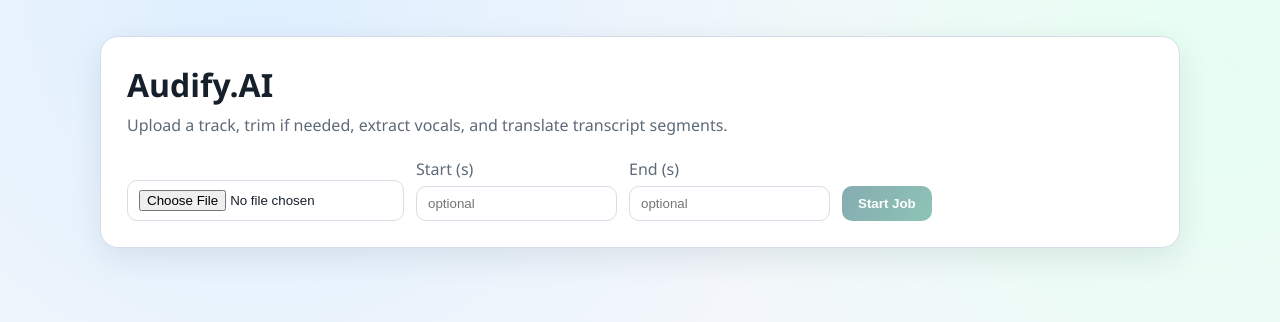
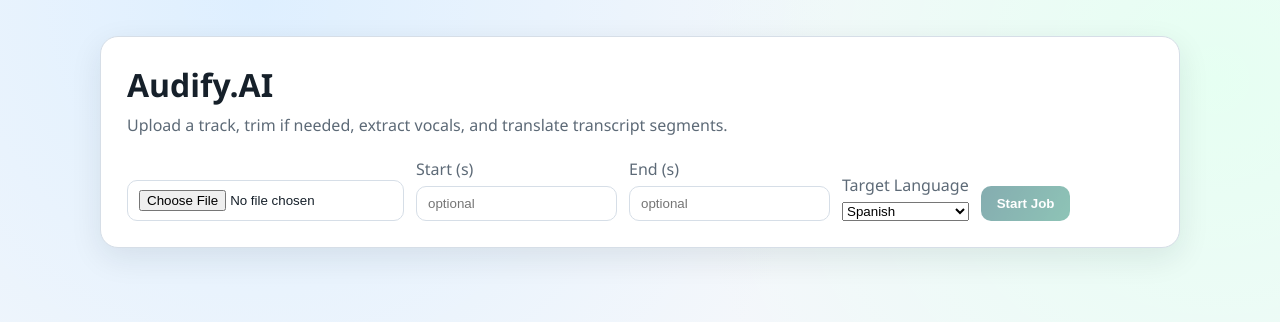
Before and after one commit to ericnii/Audify.AI, a React (Create React App) app in the folder frontend/: page / in a window 1280 px wide. Shown: the top 322 px of the page. Built offline with nearby package versions, Linux system fonts and the light colour scheme.

Commit message:
added french

```diff
--- a/frontend/src/App.js
+++ b/frontend/src/App.js
@@ -23,6 +23,7 @@
   const [file, setFile] = useState(null);
   const [startTime, setStartTime] = useState("");
   const [endTime, setEndTime] = useState("");
+  const [targetLanguage, setTargetLanguage] = useState("Spanish");
   const [jobId, setJobId] = useState(null);
   const [job, setJob] = useState(null);
   const [error, setError] = useState(null);
@@ -70,6 +71,7 @@
       form.append("start_time", String(Number(startTime)));
       form.append("end_time", String(Number(endTime)));
     }
+    form.append("target_language", targetLanguage);
 
     const res = await fetch(`${API_BASE}/jobs`, {
       method: "POST",
@@ -186,6 +188,17 @@
               onChange={(e) => setEndTime(e.target.value)}
               placeholder="optional"
             />
+          </label>
+
+          <label className="field">
+            <span>Target Language</span>
+            <select
+              value={targetLanguage}
+              onChange={(e) => setTargetLanguage(e.target.value)}
+            >
+              <option value="Spanish">Spanish</option>
+              <option value="French">French</option>
+            </select>
           </label>
 
           <button className="start-btn" onClick={startJob} disabled={!file || running}>
```
Also changed, not shown: 1 other file (tests, documents, lock files or other folders).
